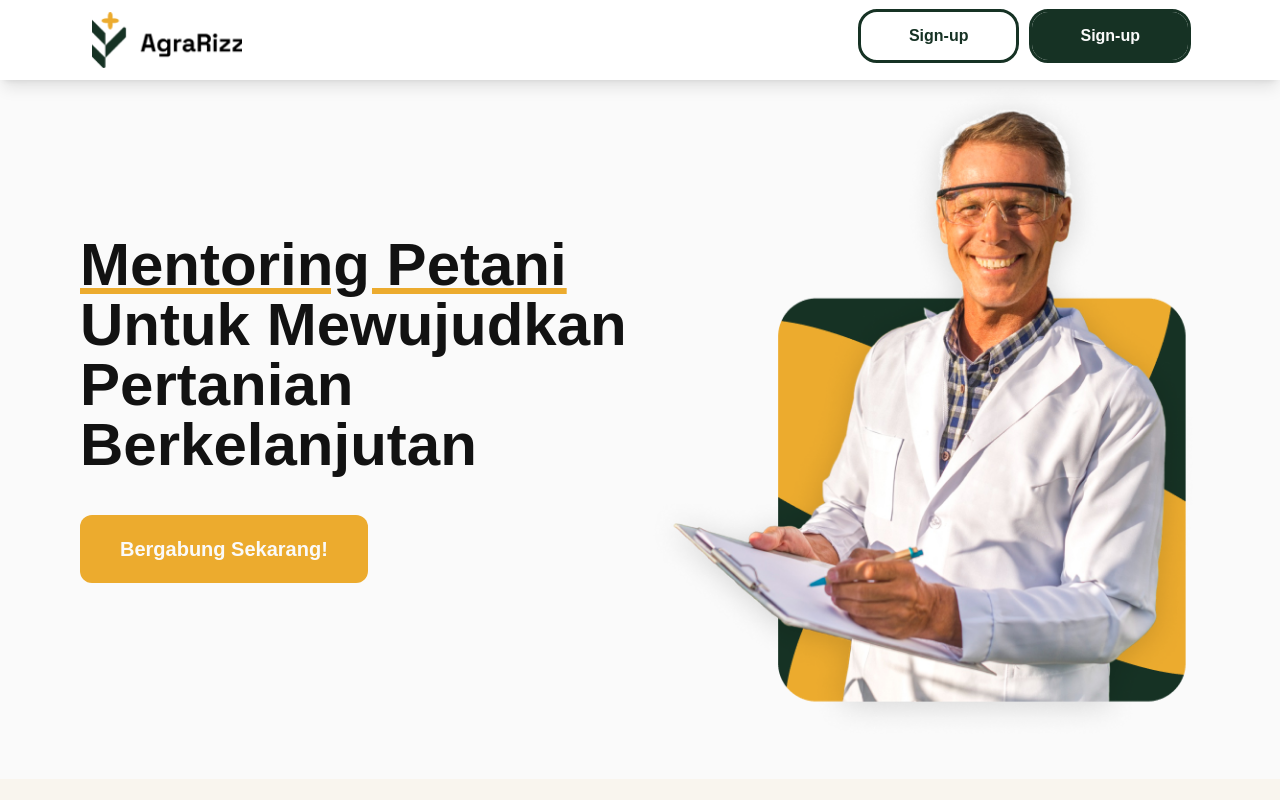
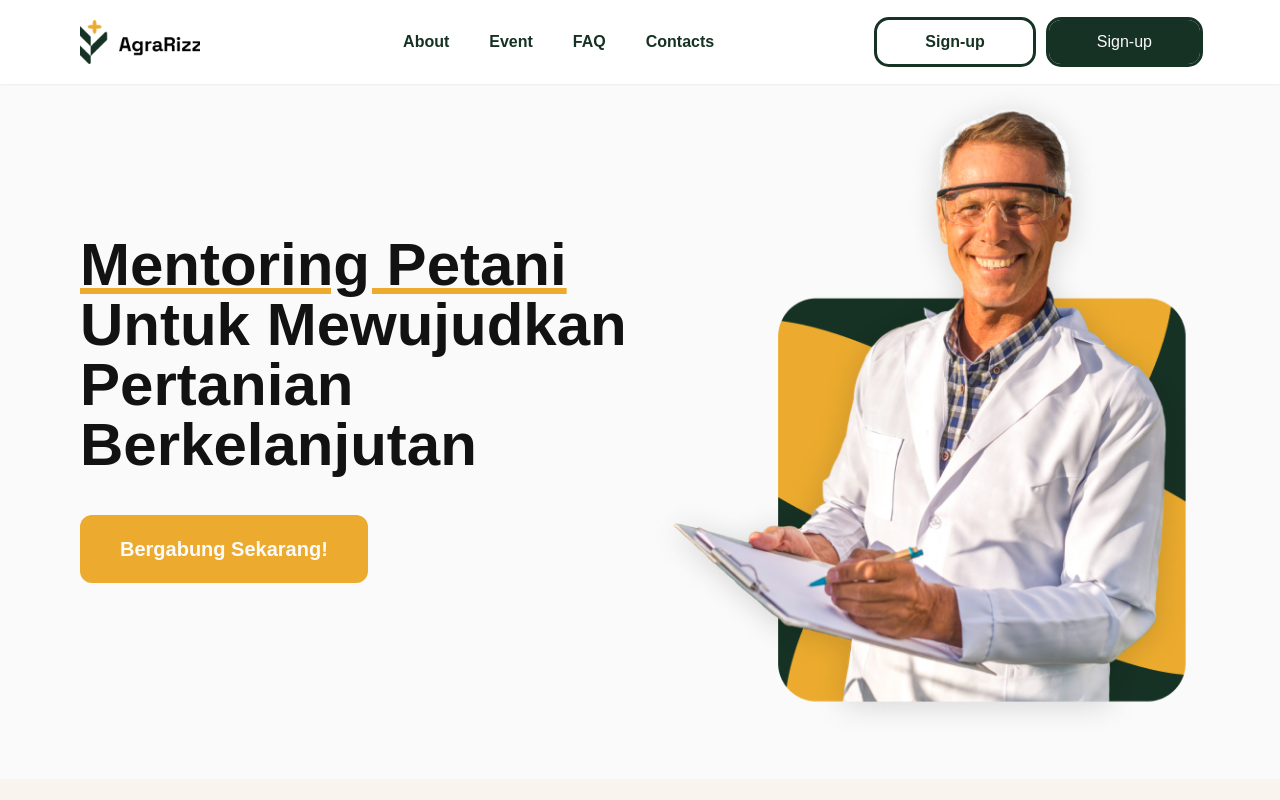
Before and after one commit to setyawannn/agrarizz, a Next.js app: page / in a window 1280 px wide. Shown: the top 800 px of the page. Built offline with nearby package versions, Linux system fonts and the light colour scheme.

Commit message:
[ADD] responsive navbar

```diff
--- a/app/component/hero/hero.tsx
+++ b/app/component/hero/hero.tsx
@@ -2,7 +2,7 @@ import Image from "next/image";
 import HeroImg from "@/app/assets/hero-img.png";
 export default function Hero() {
   return (
-    <div className="">
+    <div className="mt-20">
       {/*START HERO BAGIAN KIRI */}
       <div className="mt-14 flex w-full flex-col items-center font-bold md:mt-0 md:flex-row md:px-20">
         <div className="w-full justify-center md:flex md:w-1/2 md:flex-col">
@@ -22,7 +22,7 @@ export default function Hero() {
         {/* START HERO BAGIAN */}
         <div className="flex w-full justify-center md:w-1/2 md:justify-end">
           <Image
-            className="-ms-24 w-[30rem] md:w-[20rem] lg:w-[25rem] xl:w-[35rem]"
+            className="-ms-24 w-[30rem] sm:w-[20rem] lg:w-[25rem] xl:w-[35rem]"
             src={HeroImg}
             width={500}
             alt="Picture of the author"
--- a/app/component/navbar/navbar.tsx
+++ b/app/component/navbar/navbar.tsx
@@ -1,23 +1,64 @@
+"use client";
+import { useState } from "react";
+import { Bars3BottomRightIcon, XMarkIcon } from "@heroicons/react/24/solid";
 import Image from "next/image";
 import Logo from "@/app/assets/nav-logo.png";
-import Menu from "@/app/assets/menu-toggle.png";
 
-export default function Navbar() {
+const Navbar = () => {
+  const Links = [
+    { id: 1, name: "About", link: "/" },
+    { id: 2, name: "Event", link: "/" },
+    { id: 3, name: "FAQ", link: "/" },
+    { id: 4, name: "Contacts", link: "/" },
+  ];
+  const [open, setOpen] = useState(false);
+
   return (
-    <div className="min-h-20 w-full bg-purewhite p-3 shadow-lg">
-      <div className="flex justify-center md:justify-between md:px-20">
-        <Image src={Logo} width={150} alt="Picture of the author" />
-        <div className="hidden font-bold text-primary md:block">
-          <div className="flex gap-4">
-            <button className="rounded-2xl px-12 py-3 outline outline-primary">
+    <div className="fixed left-0 top-0 min-h-20 w-full shadow-sm">
+      <div className="items-center justify-between bg-white px-7 py-5 md:flex md:px-20">
+        <div className="flex cursor-pointer items-center gap-1 text-2xl font-bold">
+          <Image src={Logo} width={120} alt="Picture of the author" />
+        </div>
+        <div
+          onClick={() => setOpen(!open)}
+          className="absolute right-8 top-6 h-7 w-7 cursor-pointer text-primary md:hidden"
+        >
+          {open ? <XMarkIcon /> : <Bars3BottomRightIcon />}
+        </div>
+        <ul
+          className={`absolute left-0 z-[-1] mt-4 w-full bg-white pb-12 pl-9 transition-all duration-500 ease-in md:static md:z-auto md:mt-0 md:flex md:w-fit md:items-center md:pb-0 md:pl-0 ${open ? "top-12" : "top-[-490px]"}`}
+        >
+          {Links.map((link) => (
+            <li key={link.id} className="my-7 font-semibold md:my-0 md:ml-10">
+              <a
+                href={link.link}
+                className="text-primary duration-500 hover:opacity-70"
+              >
+                {link.name}
+              </a>
+            </li>
+          ))}
+          <div className="flex w-full gap-6 pr-6 md:hidden">
+            <button className="w-full rounded-xl px-12 py-[10px] font-bold text-primary outline outline-primary">
               Sign-up
             </button>
-            <button className="rounded-2xl bg-primary px-12 py-3 text-ourwhite outline outline-primary">
+            <button className="w-full rounded-xl bg-primary px-12 py-[10px] text-ourwhite outline outline-primary">
               Sign-up
             </button>
           </div>
+        </ul>
+        <div className="hidden gap-4 md:flex">
+          <button className="rounded-xl px-12 py-[10px] font-bold text-primary outline outline-primary">
+            Sign-up
+          </button>
+          <button className="rounded-xl bg-primary px-12 py-[10px] text-ourwhite outline outline-primary">
+            Sign-up
+          </button>
         </div>
+        {/* button */}
       </div>
     </div>
   );
-}
+};
+
+export default Navbar;
--- a/package.json
+++ b/package.json
@@ -9,6 +9,7 @@
     "lint": "next lint"
   },
   "dependencies": {
+    "@heroicons/react": "^2.1.5",
     "next": "^14.2.11",
     "react": "^18",
     "react-dom": "^18"
```
Also changed, not shown: 1 other file (tests, documents, lock files or other folders).
